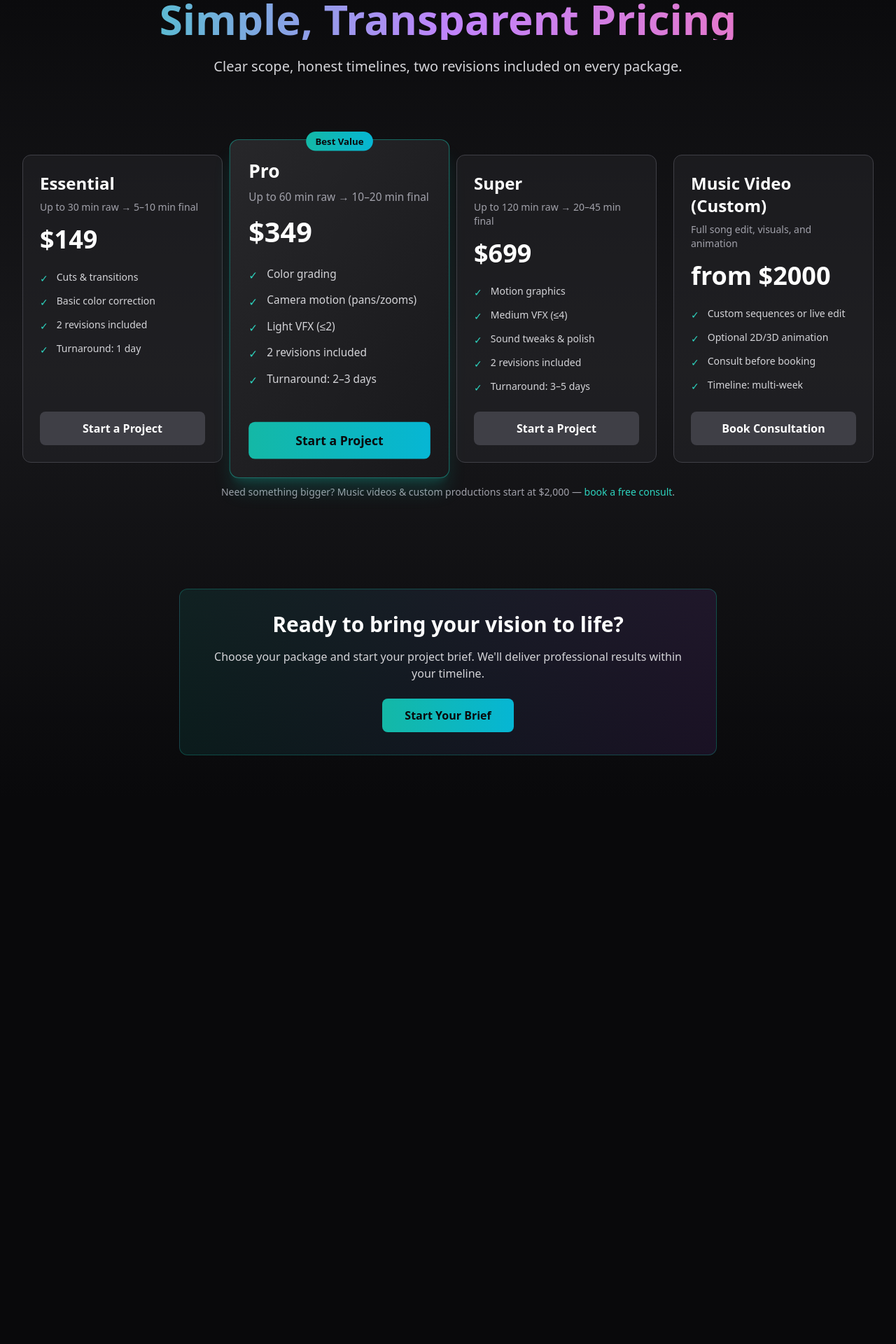
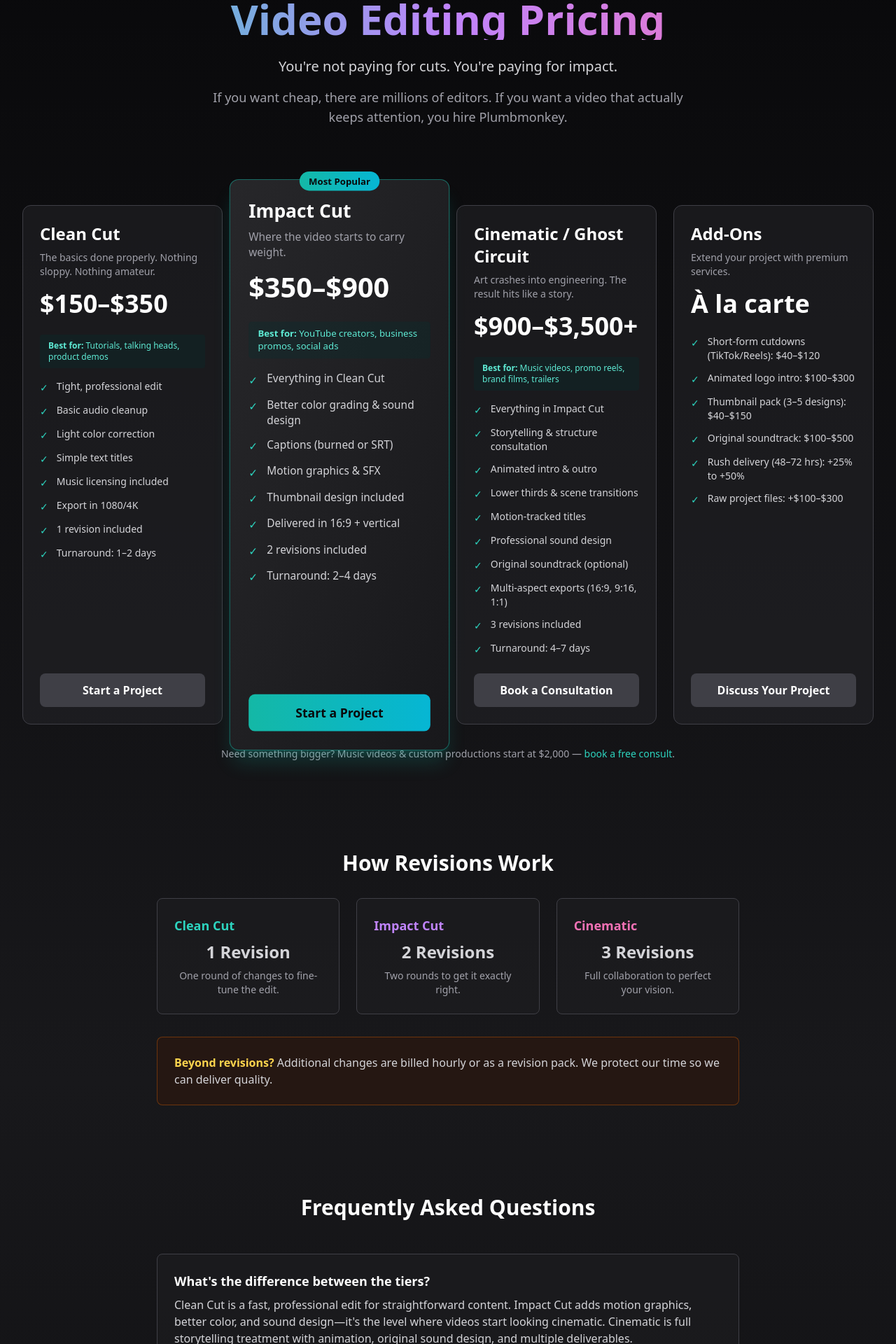
Before and after one commit to PlumbMonkey/plumbmonkey-site, a Next.js app: page /pricing in a window 1280 px wide. Shown: the part 140-2060 px from the top of the page at 70% size. Before the commit the page ends 1283 px from the top, so only its background shows below. Built offline with nearby package versions, Linux system fonts and the light colour scheme.

Commit message:
Update pricing with video editing tiers (Clean Cut, Impact Cut, Cinematic) and add revision logic + FAQ

```diff
--- a/app/pricing/page.tsx
+++ b/app/pricing/page.tsx
@@ -7,10 +7,13 @@ export default function PricingPage() {
       {/* Hero Section */}
       <section className="pt-20 pb-12 px-4 sm:px-6 lg:px-8 text-center">
         <h1 className="text-5xl sm:text-6xl font-bold mb-6 bg-gradient-to-r from-teal-400 via-purple-400 to-pink-400 bg-clip-text text-transparent">
-          Simple, Transparent Pricing
+          Video Editing Pricing
         </h1>
-        <p className="text-xl text-zinc-300 max-w-2xl mx-auto">
-          Clear scope, honest timelines, two revisions included on every package.
+        <p className="text-xl text-zinc-300 max-w-2xl mx-auto mb-4">
+          You're not paying for cuts. You're paying for impact.
+        </p>
+        <p className="text-lg text-zinc-400 max-w-2xl mx-auto">
+          If you want cheap, there are millions of editors. If you want a video that actually keeps attention, you hire Plumbmonkey.
         </p>
       </section>
 
@@ -47,6 +50,13 @@ export default function PricingPage() {
                 <div className="mb-6">
                   <span className="text-4xl font-bold text-white">{tier.price}</span>
                 </div>
+
+                {/* Best For (if applicable) */}
+                {("bestFor" in tier && (tier as any).bestFor) && (
+                  <div className="mb-4 text-xs text-teal-300 bg-teal-950/30 rounded px-3 py-2">
+                    <strong>Best for:</strong> {(tier as any).bestFor}
+                  </div>
+                )}
 
                 {/* Features */}
                 <ul className="space-y-3 mb-6 flex-1">
@@ -87,14 +97,116 @@ export default function PricingPage() {
         </p>
       </section>
 
+      {/* Revision Logic Section */}
+      <section className="py-16 px-4 sm:px-6 lg:px-8 max-w-4xl mx-auto">
+        <h2 className="text-3xl font-bold mb-8 text-center text-white">
+          How Revisions Work
+        </h2>
+
+        <div className="grid md:grid-cols-3 gap-6 mb-8">
+          <div className="border border-zinc-700 rounded-lg p-6 bg-zinc-800/30">
+            <h3 className="text-lg font-semibold text-teal-400 mb-2">Clean Cut</h3>
+            <p className="text-zinc-300 text-center text-2xl font-bold">1 Revision</p>
+            <p className="text-zinc-400 text-sm text-center mt-2">
+              One round of changes to fine-tune the edit.
+            </p>
+          </div>
+
+          <div className="border border-zinc-700 rounded-lg p-6 bg-zinc-800/30">
+            <h3 className="text-lg font-semibold text-purple-400 mb-2">Impact Cut</h3>
+            <p className="text-zinc-300 text-center text-2xl font-bold">2 Revisions</p>
+            <p className="text-zinc-400 text-sm text-center mt-2">
+              Two rounds to get it exactly right.
+            </p>
+          </div>
+
+          <div className="border border-zinc-700 rounded-lg p-6 bg-zinc-800/30">
+            <h3 className="text-lg font-semibold text-pink-400 mb-2">Cinematic</h3>
+            <p className="text-zinc-300 text-center text-2xl font-bold">3 Revisions</p>
+            <p className="text-zinc-400 text-sm text-center mt-2">
+              Full collaboration to perfect your vision.
+            </p>
+          </div>
+        </div>
+
+        <div className="bg-amber-950/30 border border-amber-700/50 rounded-lg p-6">
+          <p className="text-zinc-300">
+            <strong className="text-amber-300">Beyond revisions?</strong> Additional changes are billed hourly or as a revision pack. We protect our time so we can deliver quality.
+          </p>
+        </div>
+      </section>
+
+      {/* FAQ Section */}
+      <section className="py-16 px-4 sm:px-6 lg:px-8 max-w-4xl mx-auto">
+        <h2 className="text-3xl font-bold mb-12 text-center text-white">
+          Frequently Asked Questions
+        </h2>
+
+        <div className="space-y-6">
+          <div className="border border-zinc-700 rounded-lg p-6 bg-zinc-800/30">
+            <h3 className="text-lg font-semibold text-white mb-2">
+              What's the difference between the tiers?
+            </h3>
+            <p className="text-zinc-300">
+              Clean Cut is a fast, professional edit for straightforward content. Impact Cut adds motion graphics, better color, and sound design—it's the level where videos start looking cinematic. Cinematic is full storytelling treatment with animation, original sound design, and multiple deliverables.
+            </p>
+          </div>
+
+          <div className="border border-zinc-700 rounded-lg p-6 bg-zinc-800/30">
+            <h3 className="text-lg font-semibold text-white mb-2">
+              Can I combine packages or do a custom price?
+            </h3>
+            <p className="text-zinc-300">
+              Absolutely. Every project is different. Some clients need a Clean Cut with add-on motion graphics, or an Impact Cut with rush delivery. Start your brief and we'll quote exactly what you need.
+            </p>
+          </div>
+
+          <div className="border border-zinc-700 rounded-lg p-6 bg-zinc-800/30">
+            <h3 className="text-lg font-semibold text-white mb-2">
+              What if my video is longer/shorter than expected?
+            </h3>
+            <p className="text-zinc-300">
+              Pricing scales with length and complexity. A 2-minute product demo is different from a 15-minute podcast edit. Give us your raw materials and timeline, and we'll quote accordingly.
+            </p>
+          </div>
+
+          <div className="border border-zinc-700 rounded-lg p-6 bg-zinc-800/30">
+            <h3 className="text-lg font-semibold text-white mb-2">
+              Do you offer rush delivery?
+            </h3>
+            <p className="text-zinc-300">
+              Yes. Rush delivery (48–72 hours) adds 25–50% to your tier price. For urgent projects, contact us and we'll see if we can fit it in.
+            </p>
+          </div>
+
+          <div className="border border-zinc-700 rounded-lg p-6 bg-zinc-800/30">
+            <h3 className="text-lg font-semibold text-white mb-2">
+              Can I get raw project files?
+            </h3>
+            <p className="text-zinc-300">
+              Yes, as a premium add-on for +$100–$300, depending on the project. We never give these for free—they represent months of workflow setup and learning.
+            </p>
+          </div>
+
+          <div className="border border-zinc-700 rounded-lg p-6 bg-zinc-800/30">
+            <h3 className="text-lg font-semibold text-white mb-2">
+              What formats do I get?
+            </h3>
+            <p className="text-zinc-300">
+              Standard exports include 1080p and 4K in H.264. Impact Cut and above include vertical video (9:16) for Instagram/TikTok. Cinematic includes all aspect ratios (16:9, 9:16, 1:1).
+            </p>
+          </div>
+        </div>
+      </section>
+
       {/* Bottom CTA Section */}
       <section className="py-16 px-4 sm:px-6 lg:px-8 text-center">
         <div className="max-w-3xl mx-auto bg-gradient-to-r from-teal-500/10 to-purple-500/10 border border-teal-500/30 rounded-xl p-8">
           <h2 className="text-3xl font-bold text-white mb-4">
-            Ready to bring your vision to life?
+            Ready to elevate your content?
           </h2>
           <p className="text-zinc-300 mb-6">
-            Choose your package and start your project brief. We'll deliver professional results within your timeline.
+            Pick your tier and start your project brief. We'll get back to you within 24 hours with timeline and next steps.
           </p>
           <Link
             href="/onboarding"
--- a/data/tiers.ts
+++ b/data/tiers.ts
@@ -1,61 +1,78 @@
 export const tiers = [
   {
-    name: "Essential",
-    price: "$149",
-    description: "Up to 30 min raw → 5–10 min final",
+    name: "Clean Cut",
+    price: "$150–$350",
+    description: "The basics done properly. Nothing sloppy. Nothing amateur.",
     features: [
-      "Cuts & transitions",
-      "Basic color correction",
-      "2 revisions included",
-      "Turnaround: 1 day",
+      "Tight, professional edit",
+      "Basic audio cleanup",
+      "Light color correction",
+      "Simple text titles",
+      "Music licensing included",
+      "Export in 1080/4K",
+      "1 revision included",
+      "Turnaround: 1–2 days",
     ],
     ctaLabel: "Start a Project",
-    ctaHref: "/onboarding?tier=essential",
+    ctaHref: "/onboarding?tier=clean-cut",
     featured: false,
+    bestFor: "Tutorials, talking heads, product demos",
   },
   {
-    name: "Pro",
-    price: "$349",
-    description: "Up to 60 min raw → 10–20 min final",
+    name: "Impact Cut",
+    price: "$350–$900",
+    description: "Where the video starts to carry weight.",
     features: [
-      "Color grading",
-      "Camera motion (pans/zooms)",
-      "Light VFX (≤2)",
+      "Everything in Clean Cut",
+      "Better color grading & sound design",
+      "Captions (burned or SRT)",
+      "Motion graphics & SFX",
+      "Thumbnail design included",
+      "Delivered in 16:9 + vertical",
       "2 revisions included",
-      "Turnaround: 2–3 days",
+      "Turnaround: 2–4 days",
     ],
     ctaLabel: "Start a Project",
-    ctaHref: "/onboarding?tier=pro",
+    ctaHref: "/onboarding?tier=impact-cut",
     featured: true,
-    badge: "Best Value",
+    badge: "Most Popular",
+    bestFor: "YouTube creators, business promos, social ads",
   },
   {
-    name: "Super",
-    price: "$699",
-    description: "Up to 120 min raw → 20–45 min final",
+    name: "Cinematic / Ghost Circuit",
+    price: "$900–$3,500+",
+    description: "Art crashes into engineering. The result hits like a story.",
     features: [
-      "Motion graphics",
-      "Medium VFX (≤4)",
-      "Sound tweaks & polish",
-      "2 revisions included",
-      "Turnaround: 3–5 days",
+      "Everything in Impact Cut",
+      "Storytelling & structure consultation",
+      "Animated intro & outro",
+      "Lower thirds & scene transitions",
+      "Motion-tracked titles",
+      "Professional sound design",
+      "Original soundtrack (optional)",
+      "Multi-aspect exports (16:9, 9:16, 1:1)",
+      "3 revisions included",
+      "Turnaround: 4–7 days",
     ],
-    ctaLabel: "Start a Project",
-    ctaHref: "/onboarding?tier=super",
+    ctaLabel: "Book a Consultation",
+    ctaHref: "/onboarding?tier=cinematic",
     featured: false,
+    bestFor: "Music videos, promo reels, brand films, trailers",
   },
   {
-    name: "Music Video (Custom)",
-    price: "from $2000",
-    description: "Full song edit, visuals, and animation",
+    name: "Add-Ons",
+    price: "À la carte",
+    description: "Extend your project with premium services.",
     features: [
-      "Custom sequences or live edit",
-      "Optional 2D/3D animation",
-      "Consult before booking",
-      "Timeline: multi-week",
+      "Short-form cutdowns (TikTok/Reels): $40–$120",
+      "Animated logo intro: $100–$300",
+      "Thumbnail pack (3–5 designs): $40–$150",
+      "Original soundtrack: $100–$500",
+      "Rush delivery (48–72 hrs): +25% to +50%",
+      "Raw project files: +$100–$300",
     ],
-    ctaLabel: "Book Consultation",
-    ctaHref: "/consult",
+    ctaLabel: "Discuss Your Project",
+    ctaHref: "/onboarding",
     featured: false,
   },
 ];
```
